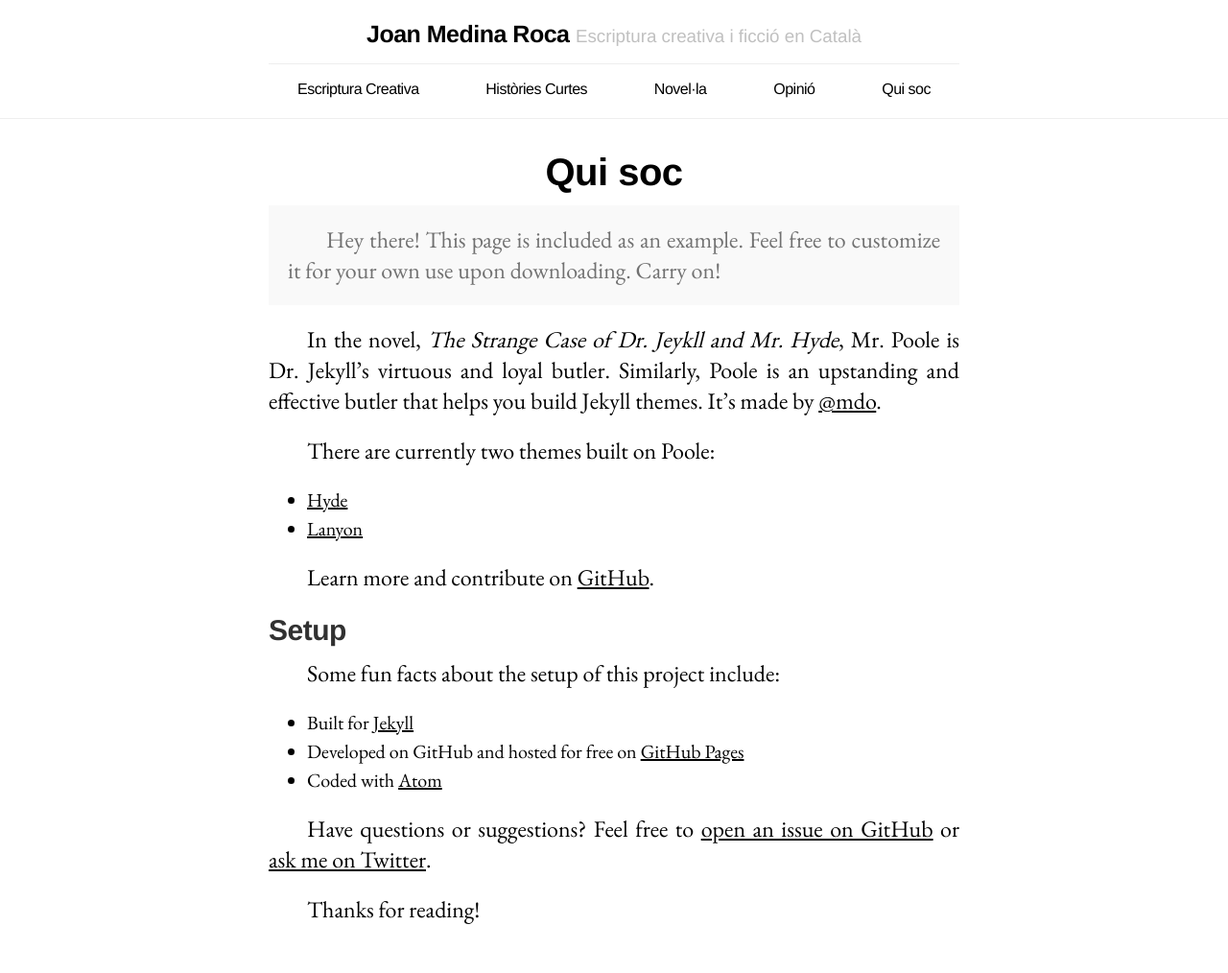
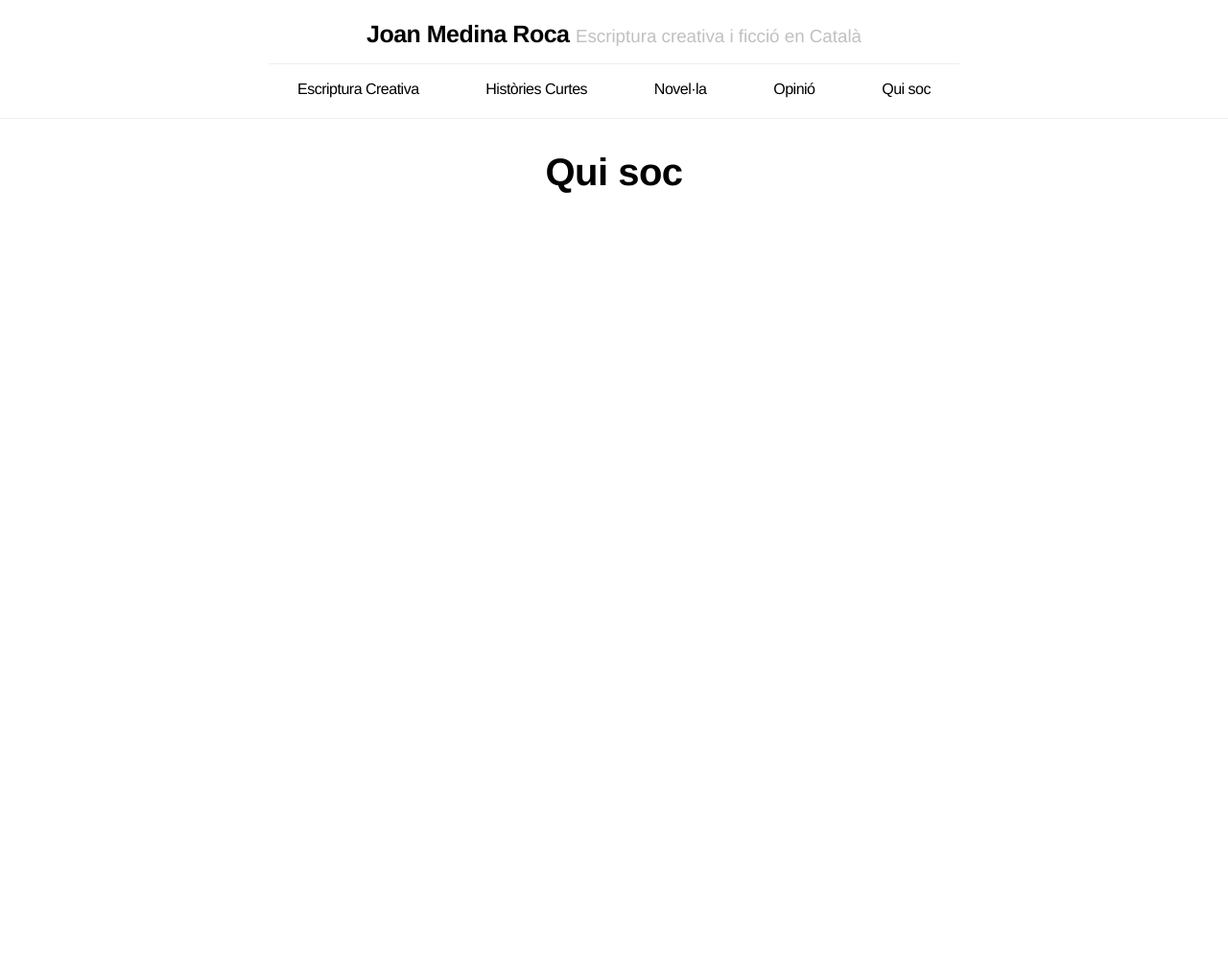
Before and after one commit to joan-medina-roca/blog-jmr-literatura, a Jekyll site: the page built from pages/qui-soc.md, in a window 1280 px wide. Shown: the whole page at 96% size. Built offline with Jekyll 4.4.1, drawn with Linux system fonts in a browser that asks for light colours; after the commit the page ends 900 px from its top, so only the background shows below that.

Commit message:
Update qui-soc.md

```diff
--- a/pages/qui-soc.md
+++ b/pages/qui-soc.md
@@ -5,7 +5,7 @@ permalink: /qui-soc/
 description: Qui soc? Joan Medina Roca. Dissenyador web, professor de balls de swing i escriptor.
 ---
 
-<p class="message">
+<!-- <p class="message">
   Hey there! This page is included as an example. Feel free to customize it for your own use upon downloading. Carry on!
 </p>
 
@@ -28,4 +28,4 @@ Some fun facts about the setup of this project include:
 
 Have questions or suggestions? Feel free to [open an issue on GitHub](https://github.com/poole/issues/new) or [ask me on Twitter](https://twitter.com/mdo).
 
-Thanks for reading!
+Thanks for reading! -->
```
